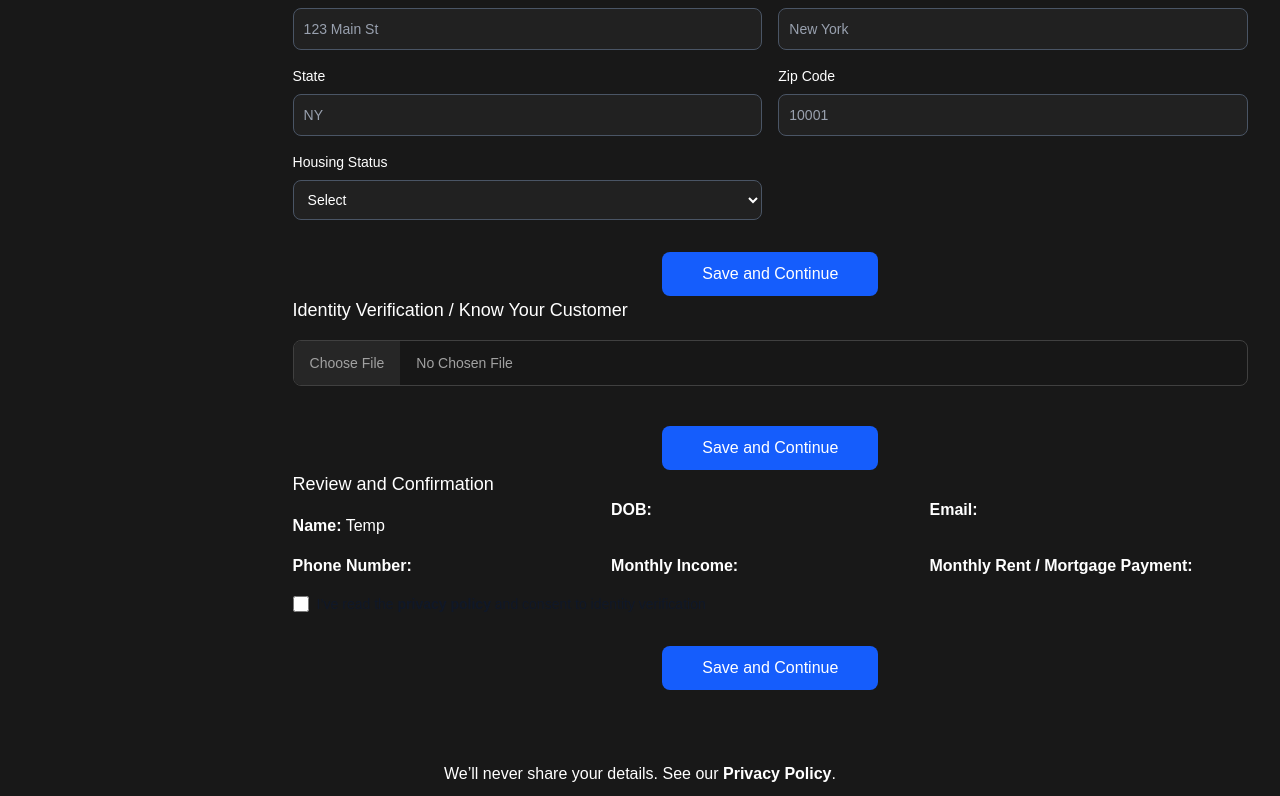
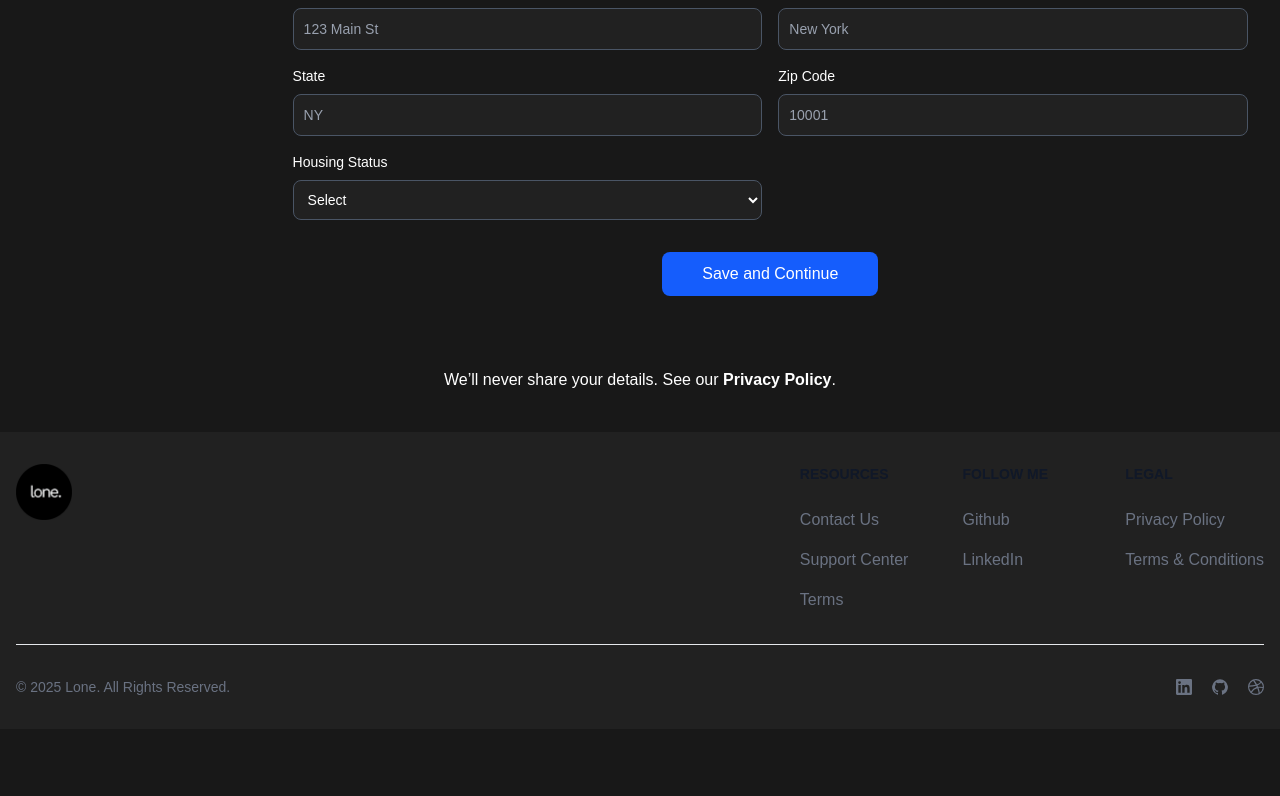
Before and after one commit to hakeem-jc/lone_2.0, a Next.js app: page /onboarding in a window 1280 px wide. Shown: the part 616-1412 px from the top of the page. After the commit the page ends 1345 px from the top, so only its background shows below. Built offline with nearby package versions, Linux system fonts and the light colour scheme.

Commit message:
feat: Add multi-form setup

```diff
--- a/app/onboarding/page.tsx
+++ b/app/onboarding/page.tsx
@@ -109,6 +109,7 @@ const Page = () => {
 
   const onSubmitOne: SubmitHandler<FormValues> = (data: FormValues) => {
     console.log(data);
+    setCurrentPage("two");
   };
 
   const onSubmitTwo: SubmitHandler<FormValuesTwo> = (data: FormValuesTwo) => {
@@ -120,11 +121,7 @@ const Page = () => {
     const formData = new FormData();
     formData.append("file", file);
 
-    // Example upload
-    // fetch('/upload', {
-    //   method: 'POST',
-    //   body: formData,
-    // });
+    setCurrentPage("three");
   };
 
   const onSubmitThree: SubmitHandler<FormValuesThree> = (
@@ -329,15 +326,16 @@ const Page = () => {
                     color="blue"
                     size="wide"
                     icon={false}
-                    onClick={() => {
-                      // TODO - Add next section logic
-                    }}
+                    type={"submit"}
+                    // onClick={() => {
+                    //   // TODO - Add next section logic
+                    // }}
                   />
                 </div>
               </form>
             )}
 
-            {currentPage === "one" && (
+            {currentPage === "two" && (
               <form onSubmit={handleSubmitStepTwo(onSubmitTwo)}>
                 <div className="flex justify-between items-center w-full mb-4">
                   <h2 className="text-lg block">
@@ -385,13 +383,14 @@ const Page = () => {
                     color="blue"
                     size="wide"
                     icon={false}
-                    onClick={() => setCurrentPage("three")}
+                    type={"submit"}
+                    // onClick={() => setCurrentPage("three")}
                   />
                 </div>
               </form>
             )}
 
-            {currentPage === "one" && (
+            {currentPage === "three" && (
               <form onSubmit={handleSubmitStepThree(onSubmitThree)}>
                 <div className="flex justify-between items-center w-full">
                   <h2 className="text-lg block">Review and Confirmation</h2>
@@ -446,7 +445,8 @@ const Page = () => {
                     color="blue"
                     size="wide"
                     icon={false}
-                    onClick={() => setCurrentPage("three")}
+                    type={"submit"}
+                    // onClick={() => setCurrentPage("three")}
                   />
                 </div>
               </form>
```
